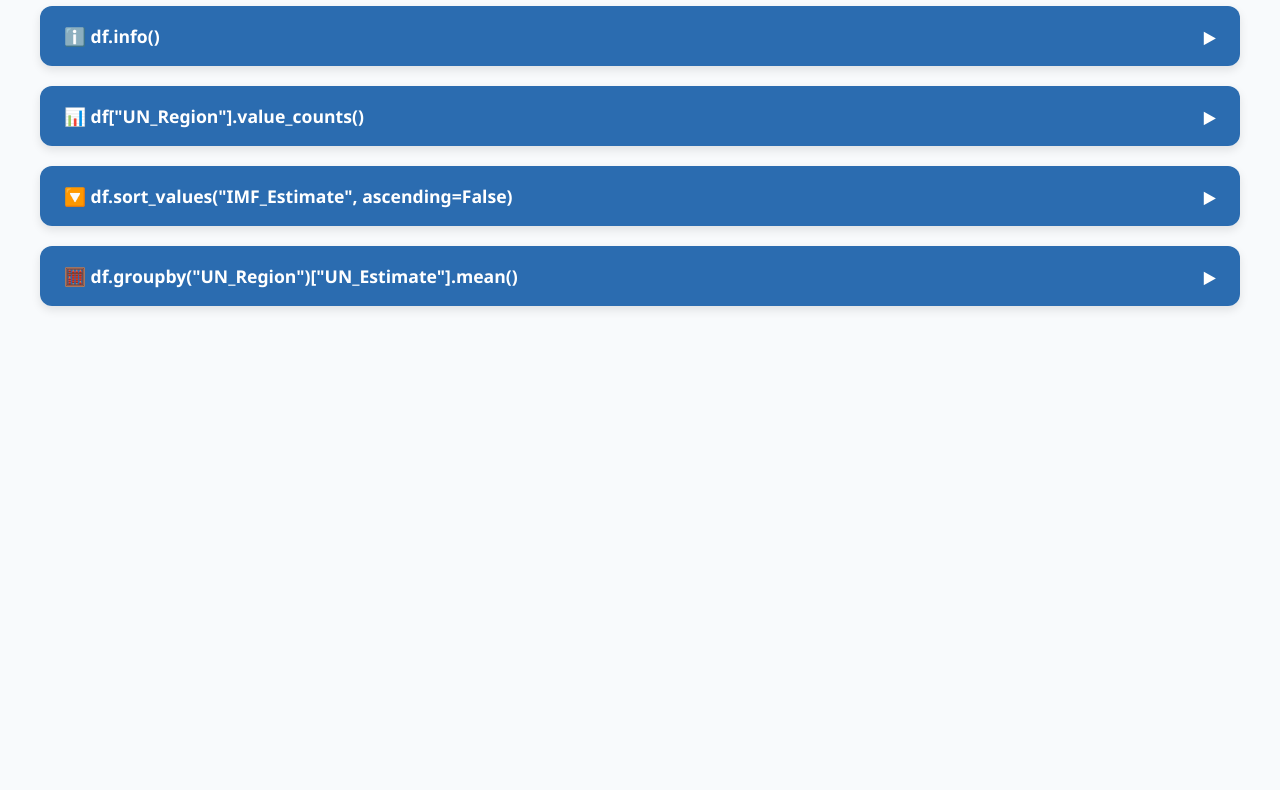
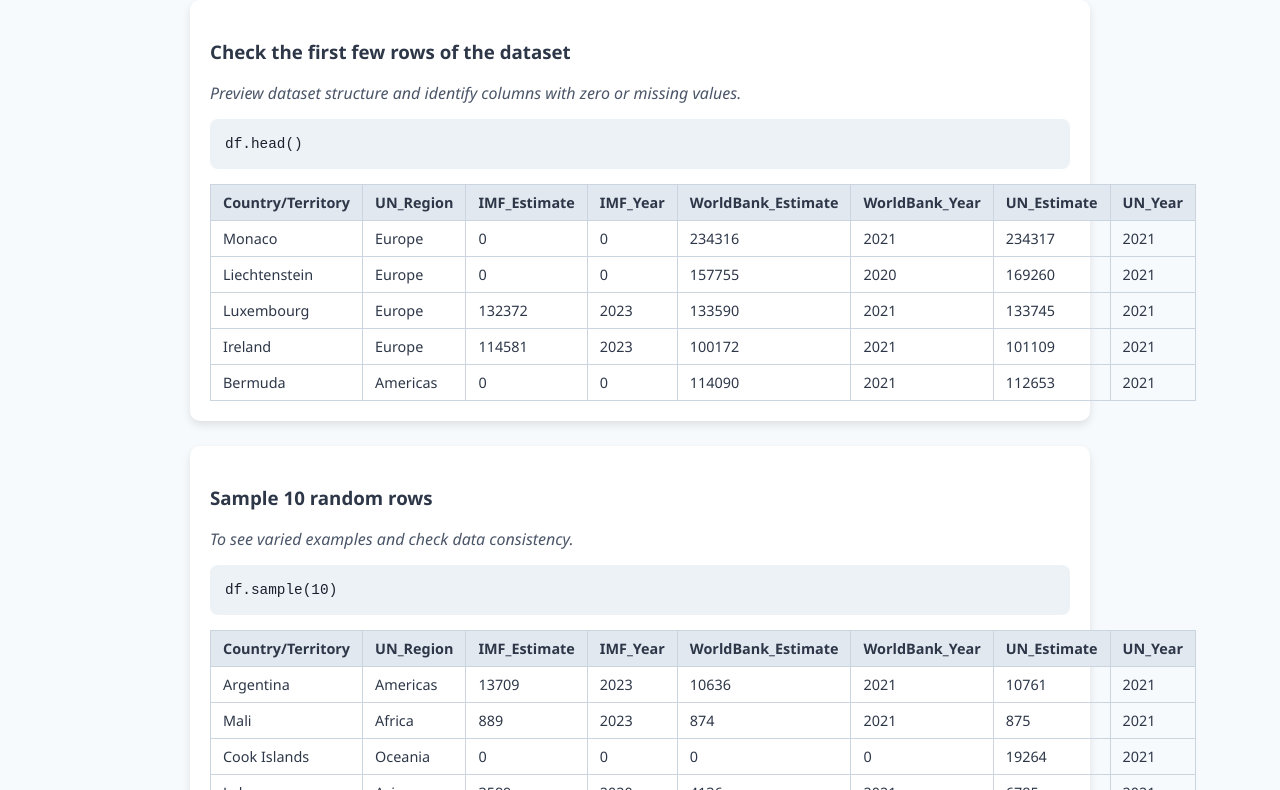
Before and after one commit to logambigaik/DataScience, a plain HTML site: page index.html in a window 1280 px wide. Shown: the part 100-890 px from the top of the page. Before the commit the page ends 800 px from the top, so only its background shows below. Drawn offline with Linux system fonts and the light colour scheme.

Commit message:
Update index.html

```diff
--- a/index.html
+++ b/index.html
@@ -2,208 +2,182 @@
 <html lang="en">
 <head>
 <meta charset="UTF-8" />
-  <meta name="viewport" content="width=device-width, initial-scale=1.0" />
-  <title>Pandas Commands Reference</title>
+<meta name="viewport" content="width=device-width, initial-scale=1" />
+<title>GDP per Capita EDA with pandas</title>
 <style>
   body {
     font-family: 'Segoe UI', Tahoma, Geneva, Verdana, sans-serif;
-      background-color: #f8fafc;
-      margin: 0;
+    background: #f7fafc;
+    color: #2d3748;
     padding: 20px;
-    }
-
-    .container {
-      max-width: 1200px;
+    max-width: 900px;
     margin: auto;
   }
-
-    h1 {
-      text-align: center;
-      color: #2d3748;
+  h2 {
+    color: #2b6cb0;
+    border-bottom: 2px solid #2b6cb0;
+    padding-bottom: 5px;
   }
-
-    .accordion {
-      background-color: #ffffff;
-      border-radius: 12px;
-      box-shadow: 0 4px 10px rgba(0,0,0,0.1);
-      margin: 20px 0;
-      overflow: hidden;
+  .section {
+    background: #fff;
+    border-radius: 10px;
+    padding: 20px;
+    margin-bottom: 25px;
+    box-shadow: 0 4px 8px rgba(0,0,0,0.1);
   }
-
-    .accordion-header {
-      background-color: #2b6cb0;
-      color: white;
-      padding: 18px 24px;
-      cursor: pointer;
-      font-weight: bold;
-      font-size: 1.1rem;
-      display: flex;
-      justify-content: space-between;
-      align-items: center;
-    }
-
-    .accordion-header:hover {
-      background-color: #24548c;
-    }
-
-    .accordion-content {
-      max-height: 0;
-      overflow: hidden;
-      transition: max-height 0.4s ease;
-      background: #f1f5f9;
-      padding: 0 24px;
-    }
-
-    .accordion-content.open {
-      max-height: 2000px;
-      padding: 20px 24px;
-    }
-
-    .zoom-box {
-      background-color: #e2e8f0;
-      padding: 18px;
-      margin: 10px 0;
-      border-radius: 8px;
-      transition: transform 0.3s ease;
-    }
-
-    .zoom-box:hover {
-      transform: scale(1.02);
-      background-color: #cbd5e1;
-    }
-
   pre {
-      background: #f8fafc;
-      padding: 10px;
+    background: #edf2f7;
+    padding: 15px;
     border-radius: 8px;
     overflow-x: auto;
+    font-size: 0.9rem;
+    color: #1a202c;
+    line-height: 1.4;
   }
-
-    .icon {
-      transition: transform 0.4s ease;
+  p.description {
+    margin: 10px 0 15px;
+    font-style: italic;
+    color: #4a5568;
   }
-
-    .icon.rotate {
-      transform: rotate(90deg);
+  table {
+    width: 100%;
+    border-collapse: collapse;
+    margin-top: 10px;
+    font-size: 0.9rem;
+  }
+  th, td {
+    border: 1px solid #cbd5e0;
+    padding: 8px 12px;
+    text-align: left;
+  }
+  th {
+    background-color: #e2e8f0;
   }
 </style>
 </head>
 <body>
-  <div class="container">
-    <h1>Important Pandas Commands</h1>
 
-    <!-- df.info() -->
-    <div class="accordion">
-      <div class="accordion-header" onclick="toggleAccordion(this)">
-        ℹ️ df.info() <span class="icon">▶</span>
-      </div>
-      <div class="accordion-content">
-        <div class="zoom-box">
-          <strong>Code:</strong>
-          <pre><code>df.info()</code></pre>
-        </div>
-        <div class="zoom-box">
-          <strong>Output:</strong>
-          <pre><code>&lt;class 'pandas.core.frame.DataFrame'&gt;
-RangeIndex: 223 entries, 0 to 222
-Data columns (total 8 columns):
- #   Column              Non-Null Count  Dtype
----  ------              --------------  -----
- 0   Country/Territory   223 non-null    object
- 1   UN_Region           223 non-null    object
- 2   IMF_Estimate        223 non-null    int64
- 3   IMF_Year            223 non-null    int64
- 4   WorldBank_Estimate  223 non-null    int64
- 5   WorldBank_Year      223 non-null    int64
- 6   UN_Estimate         223 non-null    int64
- 7   UN_Year             223 non-null    object
-dtypes: int64(5), object(3)
-memory usage: 14.1 KB</code></pre>
-        </div>
-      </div>
+  <h2>Exploratory Data Analysis (EDA) with pandas</h2>
+
+  <div class="section">
+    <h3>Check the first few rows of the dataset</h3>
+    <p class="description">Preview dataset structure and identify columns with zero or missing values.</p>
+    <pre><code>df.head()</code></pre>
+
+    <table>
+      <thead>
+        <tr>
+          <th>Country/Territory</th>
+          <th>UN_Region</th>
+          <th>IMF_Estimate</th>
+          <th>IMF_Year</th>
+          <th>WorldBank_Estimate</th>
+          <th>WorldBank_Year</th>
+          <th>UN_Estimate</th>
+          <th>UN_Year</th>
+        </tr>
+      </thead>
+      <tbody>
+        <tr><td>Monaco</td><td>Europe</td><td>0</td><td>0</td><td>234316</td><td>2021</td><td>234317</td><td>2021</td></tr>
+        <tr><td>Liechtenstein</td><td>Europe</td><td>0</td><td>0</td><td>157755</td><td>2020</td><td>169260</td><td>2021</td></tr>
+        <tr><td>Luxembourg</td><td>Europe</td><td>132372</td><td>2023</td><td>133590</td><td>2021</td><td>133745</td><td>2021</td></tr>
+        <tr><td>Ireland</td><td>Europe</td><td>114581</td><td>2023</td><td>100172</td><td>2021</td><td>101109</td><td>2021</td></tr>
+        <tr><td>Bermuda</td><td>Americas</td><td>0</td><td>0</td><td>114090</td><td>2021</td><td>112653</td><td>2021</td></tr>
+      </tbody>
+    </table>
   </div>
 
-    <!-- value_counts() -->
-    <div class="accordion">
-      <div class="accordion-header" onclick="toggleAccordion(this)">
-        📊 df["UN_Region"].value_counts() <span class="icon">▶</span>
-      </div>
-      <div class="accordion-content">
-        <div class="zoom-box">
-          <strong>Code:</strong>
-          <pre><code>df["UN_Region"].value_counts()</code></pre>
-        </div>
-        <div class="zoom-box">
-          <strong>Output (Example):</strong>
-          <pre><code>Africa           54
-Asia             49
-Europe           44
-Americas         40
-Oceania          36
-Name: UN_Region, dtype: int64</code></pre>
-        </div>
-      </div>
+  <div class="section">
+    <h3>Sample 10 random rows</h3>
+    <p class="description">To see varied examples and check data consistency.</p>
+    <pre><code>df.sample(10)</code></pre>
+
+    <table>
+      <thead>
+        <tr>
+          <th>Country/Territory</th><th>UN_Region</th><th>IMF_Estimate</th><th>IMF_Year</th><th>WorldBank_Estimate</th><th>WorldBank_Year</th><th>UN_Estimate</th><th>UN_Year</th>
+        </tr>
+      </thead>
+      <tbody>
+        <tr><td>Argentina</td><td>Americas</td><td>13709</td><td>2023</td><td>10636</td><td>2021</td><td>10761</td><td>2021</td></tr>
+        <tr><td>Mali</td><td>Africa</td><td>889</td><td>2023</td><td>874</td><td>2021</td><td>875</td><td>2021</td></tr>
+        <tr><td>Cook Islands</td><td>Oceania</td><td>0</td><td>0</td><td>0</td><td>0</td><td>19264</td><td>2021</td></tr>
+        <tr><td>Lebanon</td><td>Asia</td><td>3589</td><td>2020</td><td>4136</td><td>2021</td><td>6785</td><td>2021</td></tr>
+        <tr><td>Chad</td><td>Africa</td><td>667</td><td>2023</td><td>686</td><td>2021</td><td>955</td><td>2021</td></tr>
+        <tr><td>Lesotho</td><td>Africa</td><td>1208</td><td>2023</td><td>1094</td><td>2021</td><td>1040</td><td>2021</td></tr>
+        <tr><td>Colombia</td><td>Americas</td><td>6417</td><td>2023</td><td>6104</td><td>2021</td><td>6104</td><td>2021</td></tr>
+        <tr><td>Tanzania</td><td>Africa</td><td>1348</td><td>2023</td><td>1099</td><td>2021</td><td>1136</td><td>2021</td></tr>
+        <tr><td>Brunei</td><td>Asia</td><td>35103</td><td>2023</td><td>31449</td><td>2021</td><td>31449</td><td>2021</td></tr>
+        <tr><td>Ukraine</td><td>Europe</td><td>4654</td><td>2023</td><td>4836</td><td>2021</td><td>4596</td><td>2021</td></tr>
+      </tbody>
+    </table>
   </div>
 
-    <!-- sort_values() -->
-    <div class="accordion">
-      <div class="accordion-header" onclick="toggleAccordion(this)">
-        🔽 df.sort_values("IMF_Estimate", ascending=False) <span class="icon">▶</span>
-      </div>
-      <div class="accordion-content">
-        <div class="zoom-box">
-          <strong>Code:</strong>
-          <pre><code>df.sort_values("IMF_Estimate", ascending=False)</code></pre>
-        </div>
-        <div class="zoom-box">
-          <strong>Output (Top 3 Rows):</strong>
-          <pre><code>     Country/Territory     UN_Region    IMF_Estimate
-0    United States         Americas     330000000
-1    India                 Asia         1380000000
-2    China                 Asia         1439323776
-...</code></pre>
-        </div>
-      </div>
+  <div class="section">
+    <h3>Value counts of UN_Region</h3>
+    <pre><code>df['UN_Region'].value_counts()</code></pre>
+    <table>
+      <thead><tr><th>UN_Region</th><th>Count</th></tr></thead>
+      <tbody>
+        <tr><td>Africa</td><td>55</td></tr>
+        <tr><td>Asia</td><td>51</td></tr>
+        <tr><td>Americas</td><td>48</td></tr>
+        <tr><td>Europe</td><td>48</td></tr>
+        <tr><td>Oceania</td><td>20</td></tr>
+        <tr><td>World</td><td>1</td></tr>
+      </tbody>
+    </table>
+    <p class="description">Note: The 'World' region represents aggregated estimates for all countries combined.</p>
   </div>
 
-    <!-- groupby() -->
-    <div class="accordion">
-      <div class="accordion-header" onclick="toggleAccordion(this)">
-        🧮 df.groupby("UN_Region")["UN_Estimate"].mean() <span class="icon">▶</span>
-      </div>
-      <div class="accordion-content">
-        <div class="zoom-box">
-          <strong>Code:</strong>
-          <pre><code>df.groupby("UN_Region")["UN_Estimate"].mean()</code></pre>
-        </div>
-        <div class="zoom-box">
-          <strong>Output (Example):</strong>
-          <pre><code>UN_Region
-Africa      35400000
-Americas    67800000
-Asia       102000000
-Europe      42300000
-Oceania     8900000
-Name: UN_Estimate, dtype: float64</code></pre>
-        </div>
-      </div>
+  <div class="section">
+    <h3>Inspect the 'World' row</h3>
+    <pre><code>df.loc[df["UN_Region"] == "World", ]</code></pre>
+    <table>
+      <thead>
+        <tr>
+          <th>Country/Territory</th><th>UN_Region</th><th>IMF_Estimate</th><th>IMF_Year</th><th>WorldBank_Estimate</th><th>WorldBank_Year</th><th>UN_Estimate</th><th>UN_Year</th>
+        </tr>
+      </thead>
+      <tbody>
+        <tr><td>World</td><td>World</td><td>13440</td><td>2023</td><td>12235</td><td>2021</td><td>12230</td><td>2021</td></tr>
+      </tbody>
+    </table>
   </div>
 
+  <div class="section">
+    <h3>Group by UN_Region to find average IMF Estimate and sort</h3>
+    <pre><code>df.groupby("UN_Region")["IMF_Estimate"].mean().sort_values()</code></pre>
+    <table>
+      <thead><tr><th>UN_Region</th><th>Average IMF_Estimate</th></tr></thead>
+      <tbody>
+        <tr><td>Africa</td><td>1475.0</td></tr>
+        <tr><td>Oceania</td><td>3926.5</td></tr>
+        <tr><td>Asia</td><td>6180.0</td></tr>
+        <tr><td>Americas</td><td>6829.5</td></tr>
+        <tr><td>World</td><td>13440.0</td></tr>
+        <tr><td>Europe</td><td>27053.0</td></tr>
+      </tbody>
+    </table>
   </div>
-  <script>
-    function toggleAccordion(header) {
-      const icon = header.querySelector(".icon");
-      const content = header.nextElementSibling;
-      const isOpen = content.classList.contains("open");
 
-      document.querySelectorAll(".accordion-content").forEach(c => c.classList.remove("open"));
-      document.querySelectorAll(".icon").forEach(i => i.classList.remove("rotate"));
+  <div class="section">
+    <h3>Replace 0 values with nulls (NaN) in IMF_Estimate</h3>
+    <pre><code>df["IMF_Estimate"] = df["IMF_Estimate"].replace(0, np.nan)</code></pre>
+    <p class="description">This helps to avoid skewing averages and better reflects missing data.</p>
+  </div>
 
-      if (!isOpen) {
-        content.classList.add("open");
-        icon.classList.add("rotate");
-      }
-    }
-  </script>
+  <div class="section">
+    <h3>Calculate average of WorldBank and UN estimates</h3>
+    <pre><code>df['avg_worldbank_un'] = df[['WorldBank_Estimate', 'UN_Estimate']].mean(axis=1)</code></pre>
+    <p class="description">Create a new column that averages the two estimates for a more robust estimate.</p>
+  </div>
+
+  <div class="section">
+    <h3>Fill missing IMF_Estimate values with the calculated average</h3>
+    <pre><code>df["IMF_Estimate"] = df["IMF_Estimate"].fillna(df['avg_worldbank_un'])</code></pre>
+    <p class="description">This fills IMF missing values using the combined average from WorldBank and UN data.</p>
+  </div>
+
 </body>
 </html>
```
Lines whose indentation alone changed are shown as unchanged.
